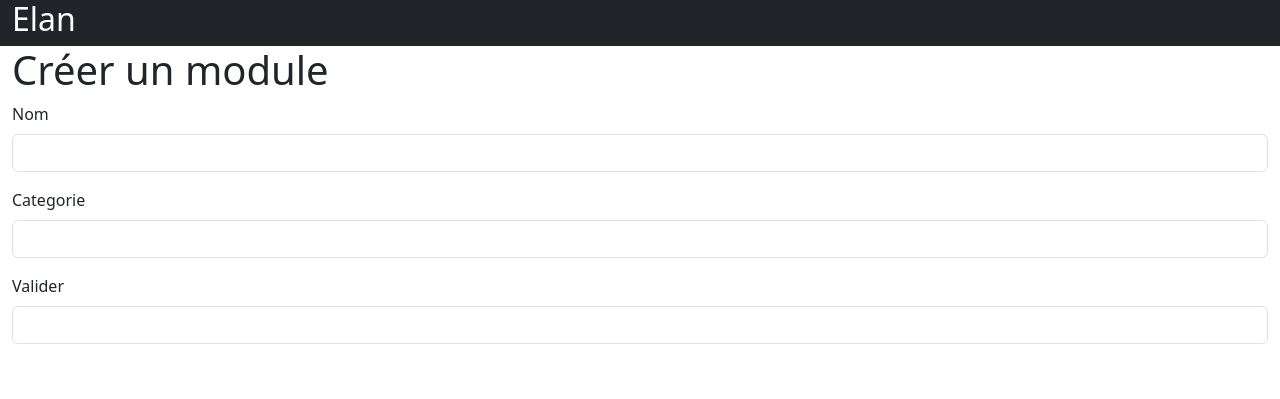
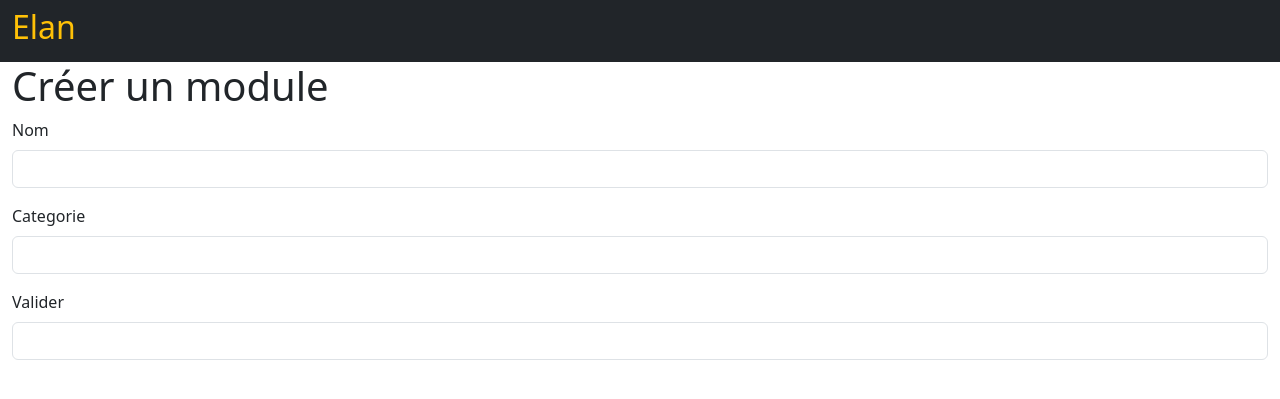
Before and after one commit to KrouriB/SfSession, a Symfony app: template templates/module/form.html.twig in a window 1280 px wide. Shown: the top 399 px of the page. Run offline with Twig, Linux system fonts and the light colour scheme; the template is opened without the code that fills it: most values are stand-ins (such as "Sample title", 1, 10 or a date in 2020); form fields are guessed from the names that the template uses; some libraries are stand-ins or nearby versions.

Commit message:
modif brand

```diff
--- a/templates/base.html.twig
+++ b/templates/base.html.twig
@@ -17,10 +17,10 @@
     <body>
         <header>
             <nav class="navbar-expand-lg bg-dark">
-                <div class="d-flex flex-row justify-content-between container-fluid">
-                    <div class="d-flex flex-row align-items-center ">
+                <div class="d-flex flex-row justify-content-between container-fluid align-items-center">
+                    <div class="d-flex flex-row align-items-center my-2">
                         <h2>
-                            <a href="{{ path('app_home')}}" class="text-white navbar-brand me-3">Elan</a>
+                            <a href="{{ path('app_home')}}" class="text-warning navbar-brand me-3">Elan</a>
                         </h2>
                         {% if app.user %}
                             <ul class="d-flex align-items-center nav">
```
